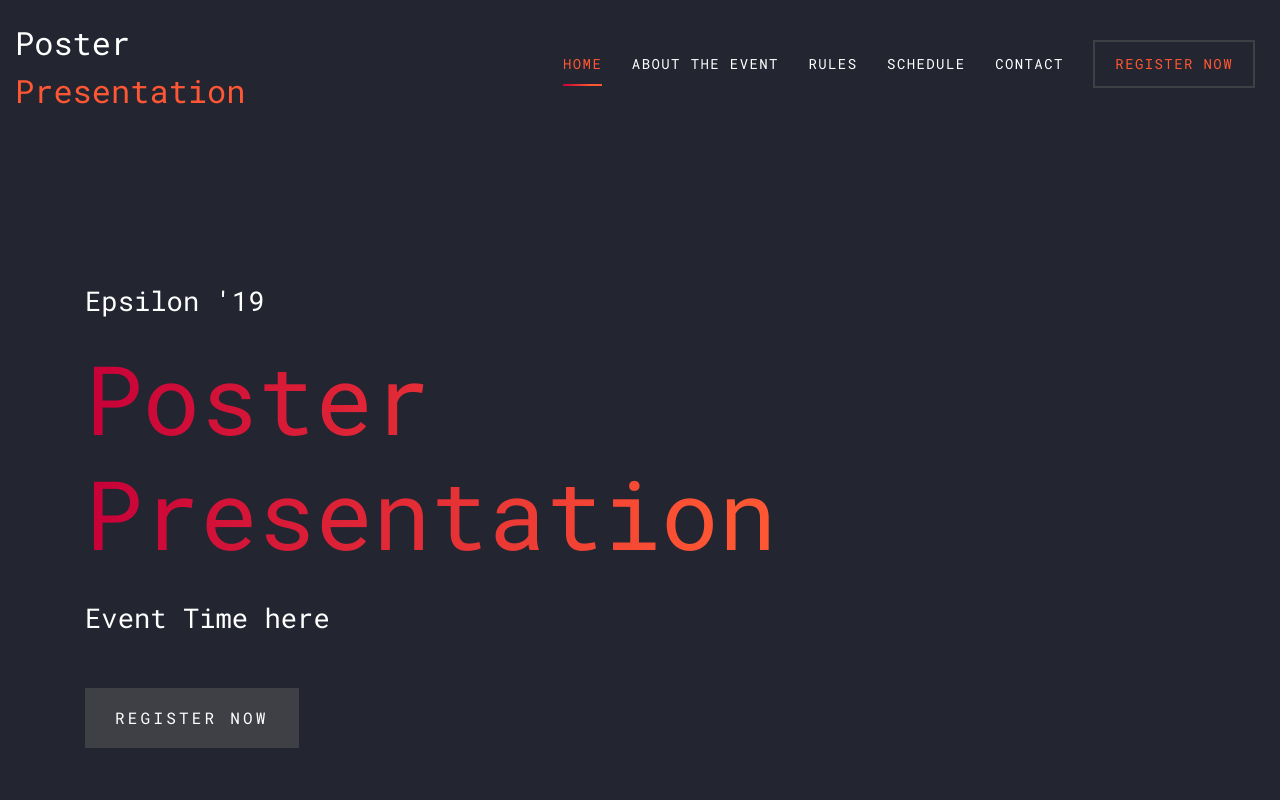
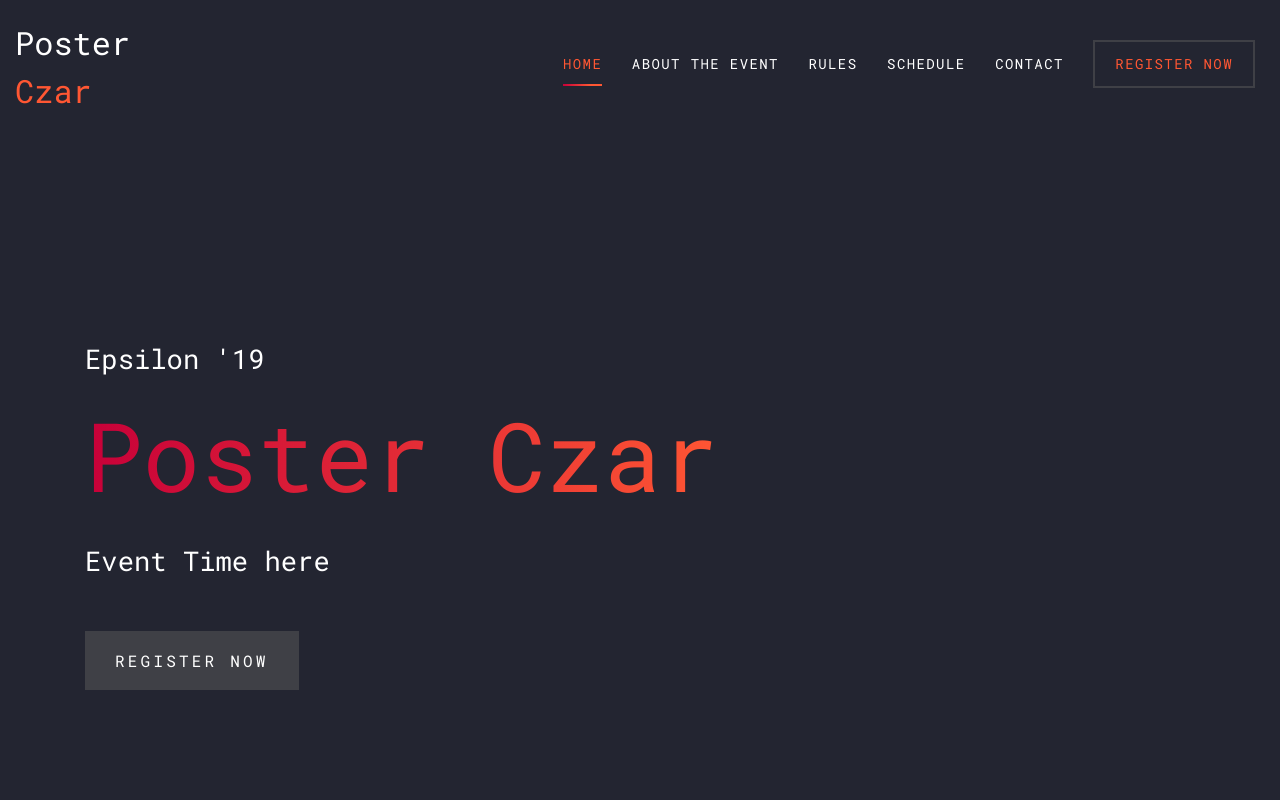
Before and after one commit to Ash110/Epsilon, a plain HTML site: page Pages/poster.html in a window 1280 px wide. Shown: the top 800 px of the page. Drawn offline with Linux system fonts and the light colour scheme; files whose address does not match are found by name.

Commit message:
Minor updates

```diff
--- a/Pages/poster.html
+++ b/Pages/poster.html
@@ -34,7 +34,7 @@
       <div class="container-fluid">
         <div class="row align-items-center">
           <div class="col-11 col-xl-2">
-            <h1 class="mb-0"><a href="index.html" class="text-white h2 mb-0">Poster <span class="text-primary">Presentation</span> </a></h1>
+            <h1 class="mb-0"><a href="index.html" class="text-white h2 mb-0">Poster <span class="text-primary">Czar</span> </a></h1>
           </div>
           <div class="col-12 col-md-10 d-none d-xl-block">
             <nav class="site-navigation position-relative text-right" role="navigation">
@@ -58,7 +58,7 @@
         <div class="row align-items-center">
           <div class="col-md-10">
             <span class="d-block mb-3 caption" data-aos="fade-up" data-aos-delay="100">Epsilon '19</span>
-            <h1 class="d-block mb-4" data-aos="fade-up" data-aos-delay="200">Poster Presentation</h1>
+            <h1 class="d-block mb-4" data-aos="fade-up" data-aos-delay="200">Poster Czar</h1>
             <span class="d-block mb-5 caption" data-aos="fade-up" data-aos-delay="300">Event Time here</span>
             <a href="#" class="btn-custom" data-aos="fade-up" data-aos-delay="200"><span>Register Now</span></a>
           </div>
```
Also changed, not shown: Pages/Quiz.html (+3 -0 lines).
